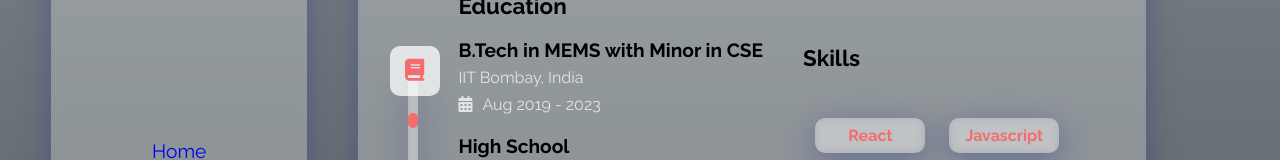
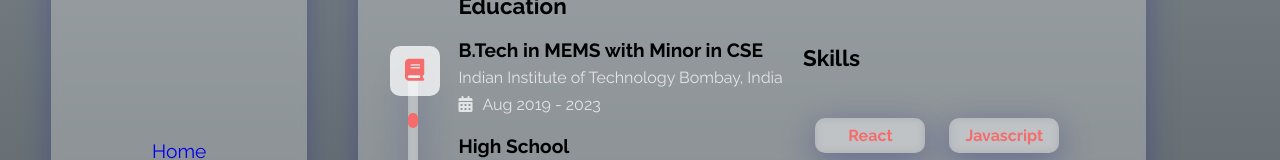
Before and after one commit to abhipaiangle17/Blog, a React (Create React App) app: page /about in a window 1280 px wide. Shown: the part 382-542 px from the top of the page. Built offline with nearby package versions, Linux system fonts and the light colour scheme.

Commit message:
Updated Home and Bio Page

```diff
--- a/src/contents/About.js
+++ b/src/contents/About.js
@@ -26,7 +26,7 @@ class About extends Component {
                     <div className="vr_inner inn2"></div>
                 </div>
                 <h4>B.Tech in MEMS with Minor in CSE</h4>
-                <p className="p1">IIT Bombay, India</p>
+                <p className="p1">Indian Institute of Technology Bombay, India</p>
                 <p className="p1"><i class="fa fa-calendar i2"></i>Aug 2019 - 2023</p>
                 <h4>High School</h4>
                 <p className="p1">Mushtifund Aryaans Higher Secondary School, Goa</p>
--- a/src/contents/Home.js
+++ b/src/contents/Home.js
@@ -8,8 +8,8 @@ class Home extends Component {
     render() {
         return (
             <div className="condiv home">
-            <h1>Abhishek Pai Angle</h1>
-            <ReactTypingEffect className="typingeffect" text={['A Full Stack Developer','A Deep Learning Enthusiast']} speed={100} eraseDelay={900}/>
+            <h1> Abhishek Pai Angle </h1>
+            <ReactTypingEffect className="typingeffect" text={['Full Stack Developer','Deep Learning Enthusiast']} speed={100} eraseDelay={900}/>
             <div className="hr_line glass"><div className="hr_inner"></div></div>
             <Social />
             </div>
--- a/src/contents/Portfolio.js
+++ b/src/contents/Portfolio.js
@@ -8,7 +8,7 @@ class Portfolio extends Component {
     render() {
         return (
             <div className="condiv">
-            <h1 className="subtopic">My Work</h1>
+            <h1 className="subtopic">My Projects</h1>
             <div className="hr_line line2 glass"><div className="inner2 inner3"></div></div>
             <div class="port_out port1 glass"><a href="https://drive.google.com/drive/folders/1wTkf9lydWdtbvhunMsn-tRUhUtOuc0dS?usp=sharing"><img src={project1} className="po1"></img></a></div>
             <div class="port_out port2 glass"><a href="https://github.com/abhipaiangle/pi-chat"><img src={project2} className="po1"></img></a></div>
```
